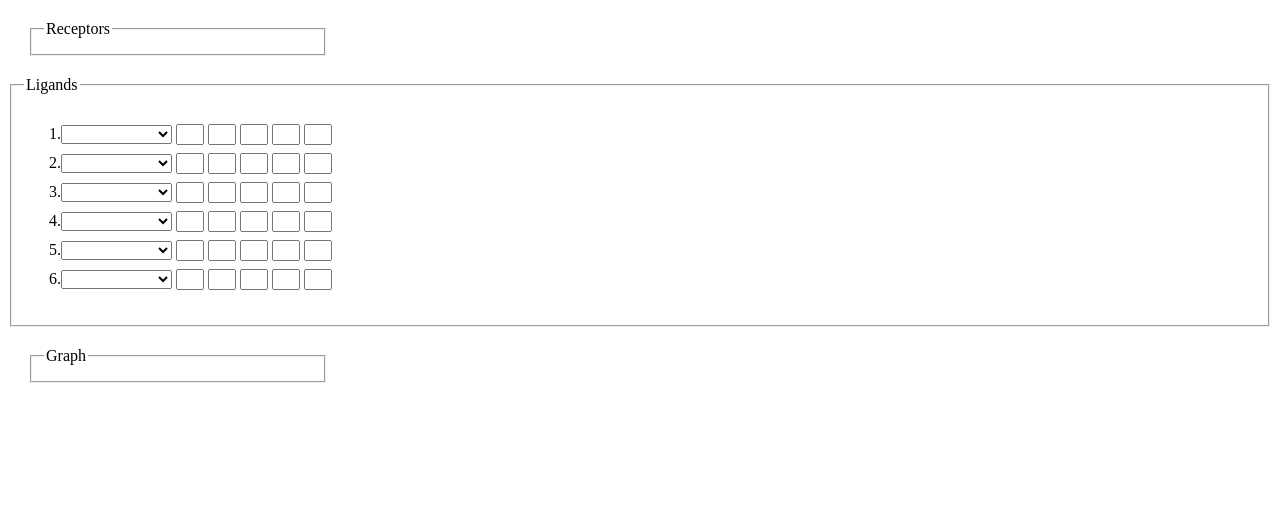
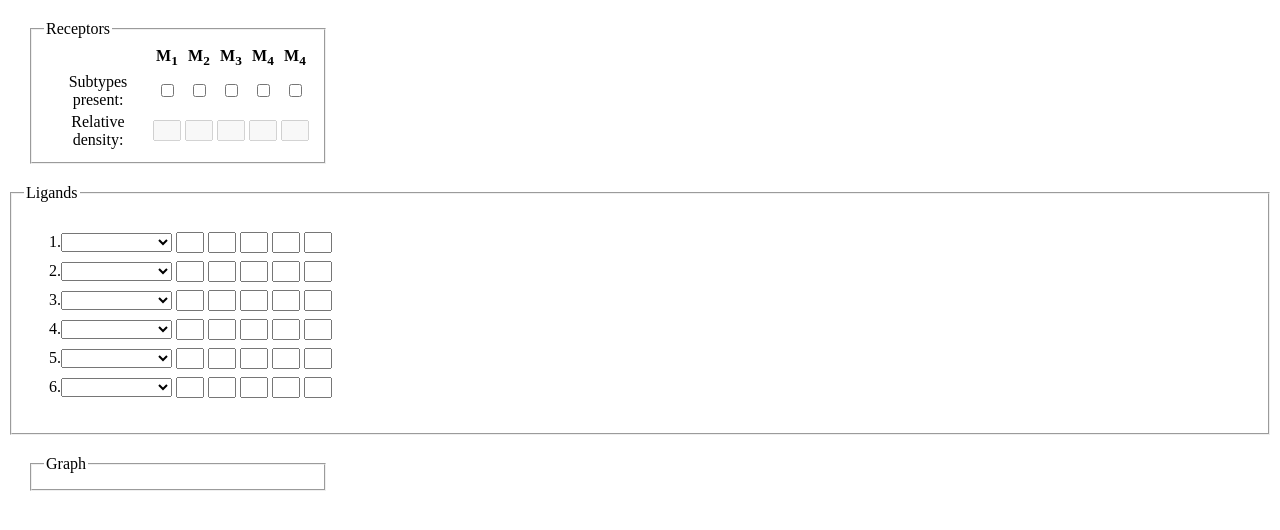
Before and after one commit to PeterJHenry/Modelling-How-Drugs-Work, a React (Create React App) app in the folder web_react/: page / in a window 1280 px wide. Shown: the top 530 px of the page. Built offline with nearby package versions, Linux system fonts and the light colour scheme.

Commit message:
Receptor inputs work now

```diff
--- a/web_react/src/Components/Receptors.js
+++ b/web_react/src/Components/Receptors.js
@@ -3,11 +3,102 @@ import React from 'react';
 
 class Receptors extends React.Component {
 
+    constructor() {
+        super();
+        this.state = ({
+            selectedBox: []
+        });
+
+    }
+
+    componentWillMount() {
+        this.setState({
+            selectedBox: [false, false, false, false, false]
+        });
+    }
+
+    renderBoxes(selectedBoxIndex) {
+        return (<td>
+                <input type="checkbox"
+                       onClick={this.checkExceedBox.bind(this, selectedBoxIndex)}
+                       checked={this.state.selectedBox[selectedBoxIndex]}/>
+            </td>
+        );
+    }
+
+    checkExceedBox(selectedBoxIndex) {
+        const boxArray = this.state.selectedBox;
+
+
+        if (boxArray[selectedBoxIndex] === false) {
+            let trueCounter = 0;
+            boxArray.forEach(v => v ? trueCounter++ : v);
+            if (trueCounter < 2) {
+                boxArray[selectedBoxIndex] = true;
+                this.setState({selectedBox: boxArray});
+            } else {
+                alert('You can only select two boxes!')
+            }
+        } else {
+            boxArray[selectedBoxIndex] = false;
+            this.setState({selectedBox: boxArray});
+        }
+    }
+
+    renderRelativeDensity(boxIndex) {
+        return (
+            <td>
+                <input type="text" className="relativeDensityInput"
+                       disabled={!this.state.selectedBox[boxIndex]}/>
+            </td>
+        )
+    }
+
+
+    renderReceptorLegend(number) {
+        return (
+            <td>
+                <strong>M<sub>{number}</sub></strong>
+            </td>
+        );
+    }
 
     render() {
         return (
             <fieldset className="receptors_fieldset">
                 <legend>Receptors</legend>
+
+
+                <table>
+                    <tr>
+                        <td></td>
+                        {this.renderReceptorLegend(1)}
+                        {this.renderReceptorLegend(2)}
+                        {this.renderReceptorLegend(3)}
+                        {this.renderReceptorLegend(4)}
+                        {this.renderReceptorLegend(4)}
+
+                    </tr>
+
+                    <tr>
+                        <td>Subtypes present:</td>
+                        {this.renderBoxes(0)}
+                        {this.renderBoxes(1)}
+                        {this.renderBoxes(2)}
+                        {this.renderBoxes(3)}
+                        {this.renderBoxes(4)}
+                    </tr>
+
+                    <tr>
+                        <td>Relative density:</td>
+                        {this.renderRelativeDensity(0)}
+                        {this.renderRelativeDensity(1)}
+                        {this.renderRelativeDensity(2)}
+                        {this.renderRelativeDensity(3)}
+                        {this.renderRelativeDensity(4)}
+                    </tr>
+
+                </table>
             </fieldset>
         );
     }
```
